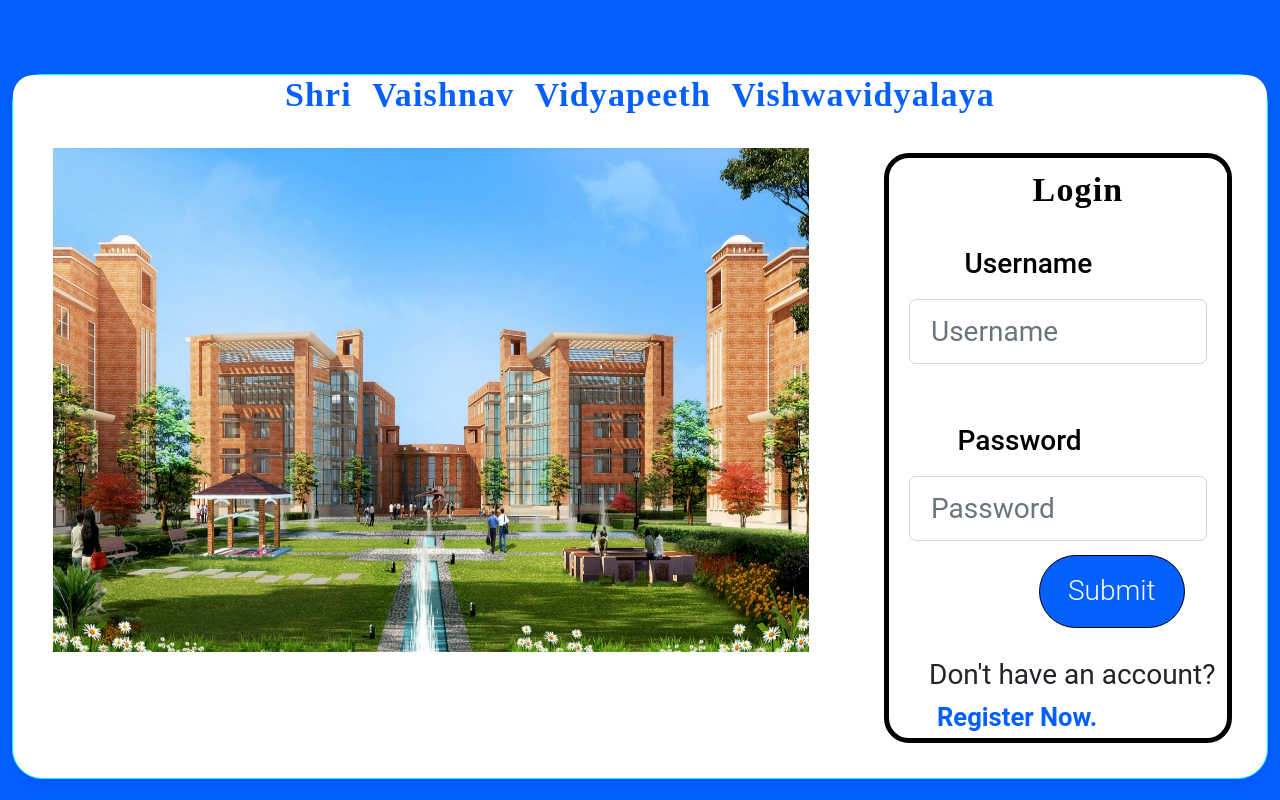
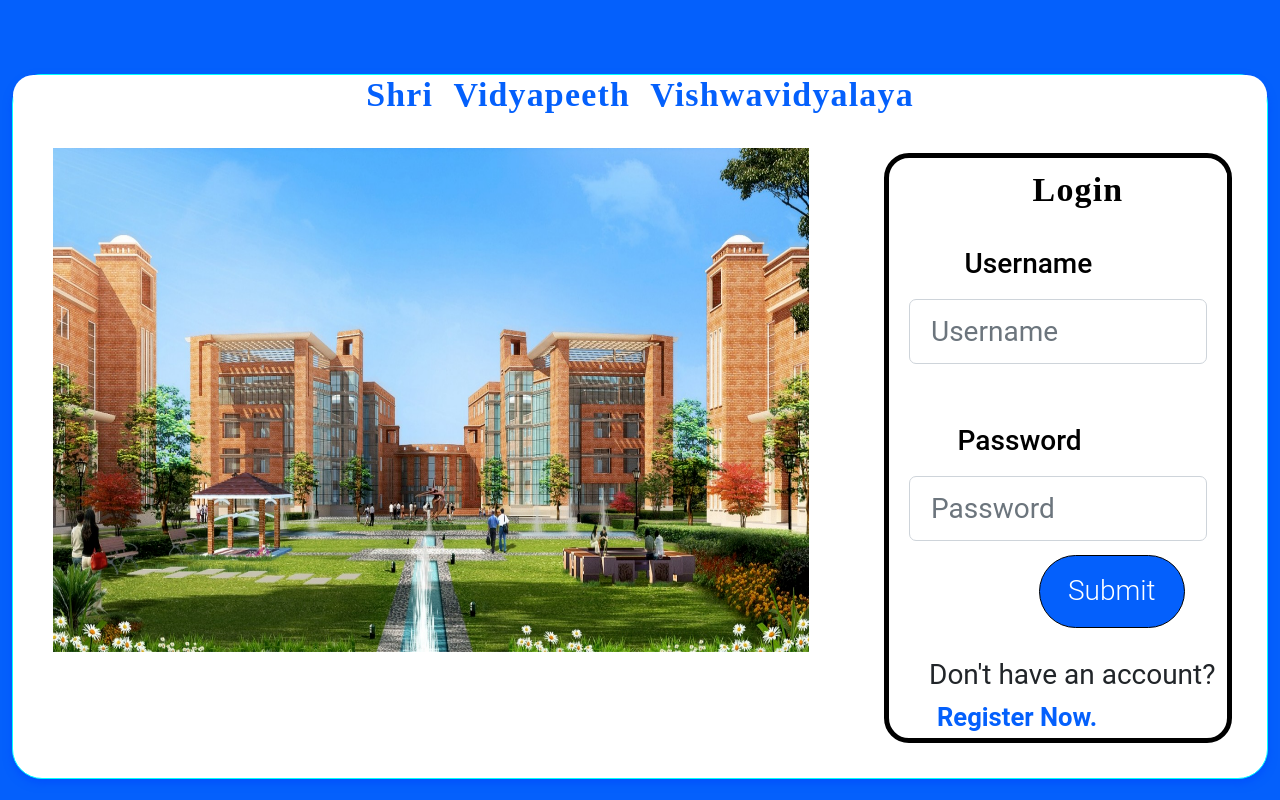
Before and after one commit to Mahak-Bhansali/StudentZon, a React (Create React App) app in the folder client/: page /login in a window 1280 px wide. Built offline with nearby package versions, Linux system fonts and the light colour scheme; no server answers.

Commit message:
login updated

```diff
--- a/client/src/components/Login/LogIn.js
+++ b/client/src/components/Login/LogIn.js
@@ -82,7 +82,7 @@
             {errBlock}
           </div>
           <div className="card logincard mb-0 w-95 " id="card">
-          <span><h3 id="title">Shri Vaishnav Vidyapeeth Vishwavidyalaya</h3> </span>
+          <span><h3 id="title">Shri Vidyapeeth Vishwavidyalaya</h3> </span>
             <div className="row no-gutters">
               <div className="col-xs-12 col-sm-12 col-md-12 col-lg-8" >
                 <div className="bd-example">
```
